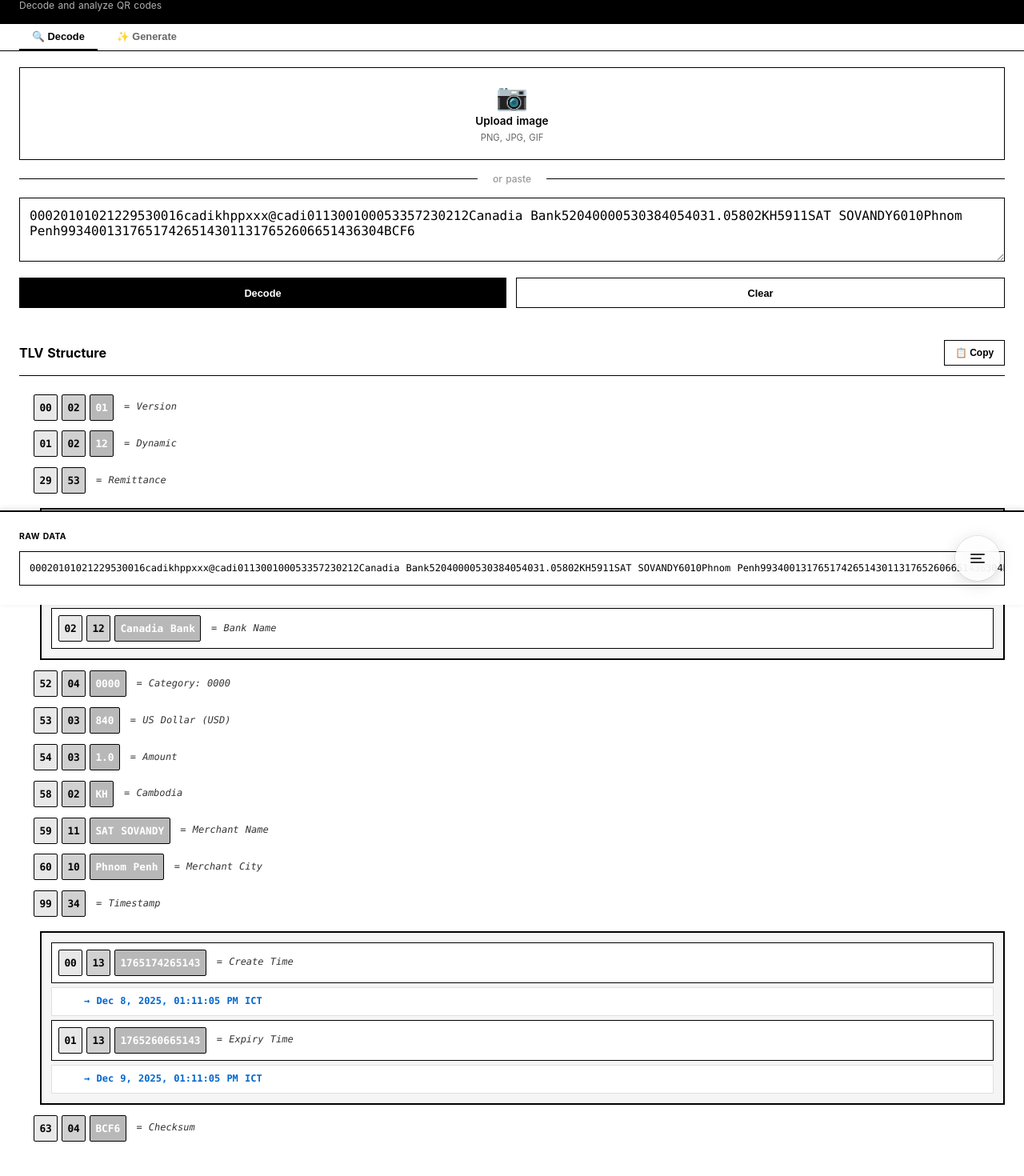
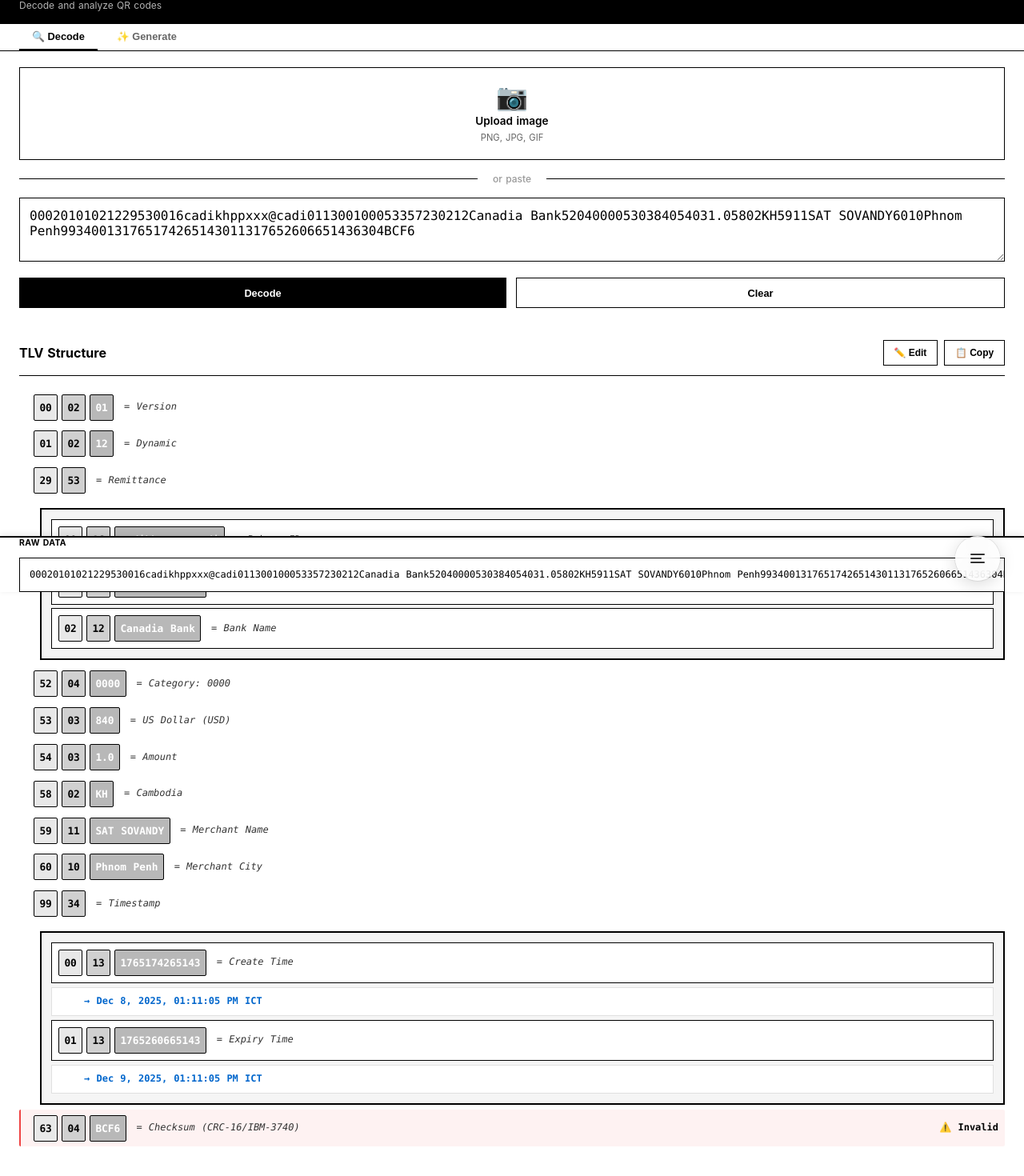
Before and after one commit to ousachea/App, a Nuxt app: page / in a window 1280 px wide. Shown: the part 44-1514 px from the top of the page at 80% size. Built offline with nearby package versions, Linux system fonts and the light colour scheme.

Commit message:
update QR

```diff
--- a/pages/index.vue
+++ b/pages/index.vue
@@ -49,8 +49,35 @@
       <div v-if="qrResult && activeTab === 'decode'" class="result-section">
         <div class="result-header">
           <h2>TLV Structure</h2>
-          <button @click="copyToClipboard" class="copy-btn">
-            📋 {{ copyText }}
+          <div class="header-buttons">
+            <button @click="toggleEditMode" class="copy-btn" :class="{ 'edit-active': editMode }">
+              {{ editMode ? '❌ Cancel' : '✏️ Edit' }}
+            </button>
+            <button @click="copyToClipboard" class="copy-btn">
+              📋 {{ copyText }}
+            </button>
+          </div>
+        </div>
+
+        <!-- Edit Panel -->
+        <div class="edit-panel" v-if="editMode">
+          <div class="edit-field">
+            <label>Merchant Name:</label>
+            <input v-model="editMerchantName" type="text" class="edit-input" placeholder="Enter merchant name">
+          </div>
+          <div class="edit-field">
+            <label>Amount:</label>
+            <input v-model="editAmount" type="text" class="edit-input" placeholder="Enter amount">
+          </div>
+          <div class="edit-field">
+            <label>Currency:</label>
+            <select v-model="editCurrency" class="edit-select">
+              <option value="KHR">KHR (Cambodian Riel)</option>
+              <option value="USD">USD (US Dollar)</option>
+            </select>
+          </div>
+          <button @click="updateMerchantData" class="btn btn-primary" style="margin-top: 1rem;">
+            ✅ Update & Regenerate QR
           </button>
         </div>
 
@@ -234,11 +261,14 @@
           </div>
 
           <!-- Tag 63: Checksum -->
-          <div class="tree-item" v-if="parsedTLV['63']">
+          <div class="tree-item" v-if="parsedTLV['63']"
+            :class="{ 'checksum-valid': validateChecksum(qrResult), 'checksum-invalid': !validateChecksum(qrResult) }">
             <span class="tree-tag">{{ parsedTLV['63'].tag }}</span>
             <span class="tree-length">{{ formatLength(parsedTLV['63'].length) }}</span>
             <span class="tree-data">{{ parsedTLV['63'].value }}</span>
-            <span class="tree-meaning">= Checksum</span>
+            <span class="tree-meaning">= Checksum (CRC-16/IBM-3740)</span>
+            <span class="checksum-status" v-if="validateChecksum(qrResult)">✅ Valid</span>
+            <span class="checksum-status" v-else>⚠️ Invalid</span>
           </div>
         </div>
       </div>
@@ -306,6 +336,10 @@ export default {
       generatedQRImage: null,
       qrDataToGenerate: '00020101021229530016cadikhppxxx@cadi011300100053357230212Canadia Bank52040000530384054031.05802KH5911SAT SOVANDY6010Phnom Penh993400131765174265143011317652606651436304BCF6',
       hoveredTagData: null,
+      editMode: false,
+      editMerchantName: '',
+      editAmount: '',
+      editCurrency: 'KHR',
       currencyCodeMap: {
         '840': 'US Dollar (USD)',
         '116': 'Cambodian Riel (KHR)',
@@ -555,6 +589,87 @@ export default {
 
     escapeRegex(string) {
       return string.replace(/[.*+?^${}()|[\]\\]/g, '\\$&');
+    },
+
+    toggleEditMode() {
+      this.editMode = !this.editMode;
+      if (this.editMode) {
+        this.editMerchantName = this.headerInfo.merchantNameTag?.value || '';
+        this.editAmount = this.headerInfo.amountTag?.value || '';
+        this.editCurrency = this.headerInfo.currencyTag?.value === '840' ? 'USD' : 'KHR';
+      }
+    },
+
+    updateMerchantData() {
+      if (!this.qrResult) return;
+
+      let updatedResult = this.qrResult;
+
+      // Update Merchant Name (Tag 59)
+      if (this.editMerchantName && this.headerInfo.merchantNameTag) {
+        const oldTag59 = '59' + String(this.headerInfo.merchantNameTag.length).padStart(2, '0') + this.headerInfo.merchantNameTag.value;
+        const newLength = String(this.editMerchantName.length).padStart(2, '0');
+        const newTag59 = '59' + newLength + this.editMerchantName;
+        updatedResult = updatedResult.replace(oldTag59, newTag59);
+      }
+
+      // Update Amount (Tag 54)
+      if (this.editAmount && this.headerInfo.amountTag) {
+        const oldTag54 = '54' + String(this.headerInfo.amountTag.length).padStart(2, '0') + this.headerInfo.amountTag.value;
+        const newLength = String(this.editAmount.length).padStart(2, '0');
+        const newTag54 = '54' + newLength + this.editAmount;
+        updatedResult = updatedResult.replace(oldTag54, newTag54);
+      }
+
+      // Update Currency (Tag 53)
+      if (this.headerInfo.currencyTag) {
+        const newCurrency = this.editCurrency === 'USD' ? '840' : '116';
+        const oldTag53 = '53' + String(this.headerInfo.currencyTag.length).padStart(2, '0') + this.headerInfo.currencyTag.value;
+        const newTag53 = '53' + '03' + newCurrency;
+        updatedResult = updatedResult.replace(oldTag53, newTag53);
+      }
+
+      // Remove old checksum (Tag 63)
+      updatedResult = updatedResult.replace(/63\d{2}[A-F0-9]{4}$/, '');
+
+      // Calculate and add new checksum
+      const newChecksum = this.calculateCRC16(updatedResult);
+      updatedResult = updatedResult + '63' + '04' + newChecksum;
+
+      this.manualQRInput = updatedResult;
+      this.processQRResult(updatedResult);
+      this.editMode = false;
+    },
+
+    calculateCRC16(data) {
+      let crc = 0x0000;
+
+      for (let i = 0; i < data.length; i++) {
+        const byte = data.charCodeAt(i);
+        crc ^= (byte << 8);
+
+        for (let j = 0; j < 8; j++) {
+          crc <<= 1;
+          if (crc & 0x10000) {
+            crc ^= 0x1021;
+          }
+          crc &= 0xFFFF;
+        }
+      }
+
+      return crc.toString(16).toUpperCase().padStart(4, '0');
+    },
+
+    validateChecksum(qrData) {
+      // Extract checksum tag
+      const checksumMatch = qrData.match(/63\d{2}([A-F0-9]{4})$/);
+      if (!checksumMatch) return false;
+
+      const providedChecksum = checksumMatch[1];
+      const dataWithoutChecksum = qrData.replace(/63\d{2}[A-F0-9]{4}$/, '');
+      const calculatedChecksum = this.calculateCRC16(dataWithoutChecksum);
+
+      return providedChecksum === calculatedChecksum;
     },
 
     async generateQRCode() {
@@ -869,6 +984,79 @@ export default {
   letter-spacing: 0px;
 }
 
+.header-buttons {
+  display: flex;
+  gap: 0.5rem;
+}
+
+.edit-panel {
+  background: #f5f5f5;
+  border: 2px solid #000000;
+  border-radius: 0px;
+  padding: 1rem;
+  margin-bottom: 1rem;
+  animation: slideDown 0.3s ease;
+}
+
+.edit-field {
+  margin-bottom: 1rem;
+  display: flex;
+  flex-direction: column;
+  gap: 0.5rem;
+}
+
+.edit-field label {
+  font-weight: 600;
+  font-size: 0.85rem;
+  color: #000000;
+}
+
+.edit-input,
+.edit-select {
+  padding: 0.6rem;
+  border: 1px solid #000000;
+  border-radius: 0px;
+  font-size: 16px;
+  font-family: inherit;
+  color: #000000;
+  background: white;
+  transition: all 0.2s ease;
+}
+
+.edit-input:focus,
+.edit-select:focus {
+  outline: none;
+  border-color: #000000;
+  box-shadow: 0 0 0 2px rgba(0, 0, 0, 0.1);
+}
+
+.edit-input::placeholder {
+  color: #999999;
+}
+
+.edit-active {
+  background: #ff6b6b !important;
+  color: white !important;
+}
+
+.checksum-valid {
+  background: #f0fdf4;
+  border-left-color: #22c55e !important;
+}
+
+.checksum-invalid {
+  background: #fef2f2;
+  border-left-color: #ef4444 !important;
+}
+
+.checksum-status {
+  margin-left: auto;
+  font-weight: 600;
+  font-size: 0.75rem;
+  padding: 0.25rem 0.5rem;
+  border-radius: 2px;
+}
+
 .copy-btn {
   background: white;
   color: #000000;
@@ -1128,7 +1316,8 @@ export default {
 }
 
 .raw-data {
-  padding: 1.5rem;
+  margin-bottom: 1rem;
+  padding: 0 1.5rem;
   position: fixed;
   bottom: 0;
   left: 0;
```
